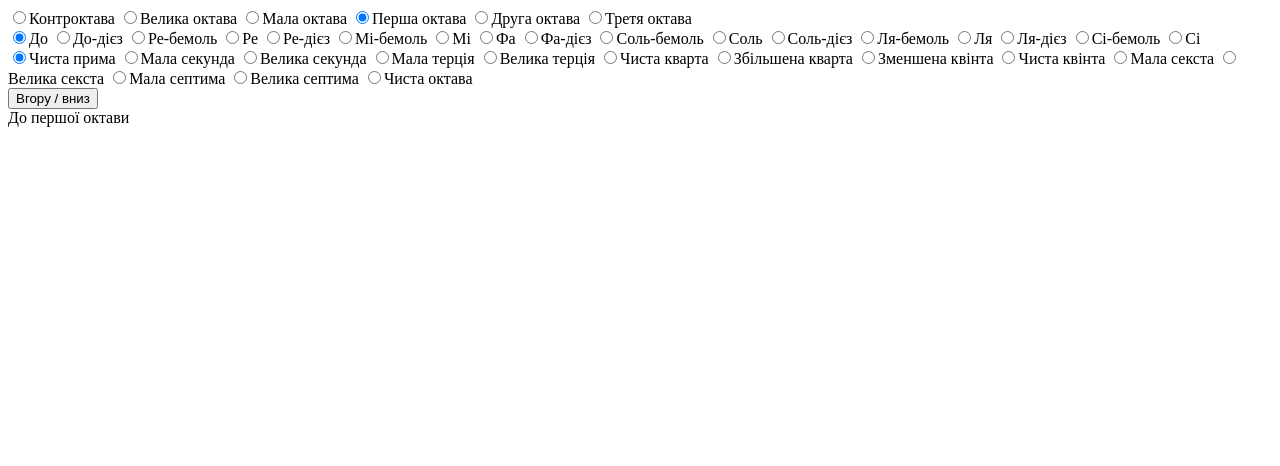
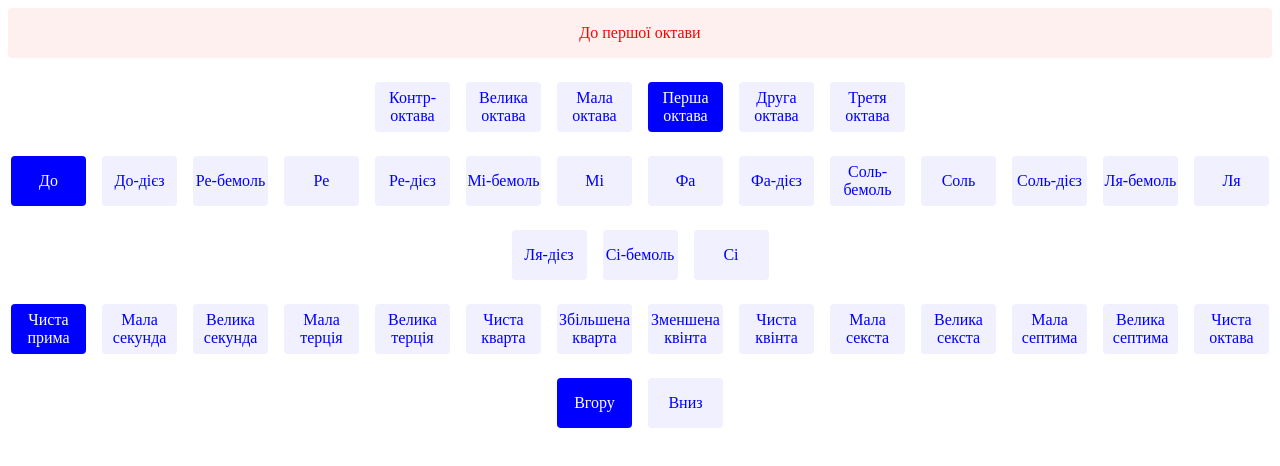
Before and after one commit to OlehKozubJS/music-intervals, a plain HTML site: page index.html in a window 1280 px wide. Drawn offline with Linux system fonts and the light colour scheme.

Commit message:
Add Styles

```diff
--- a/index.html
+++ b/index.html
@@ -8,129 +8,175 @@
     <title>Music Intervals</title>
 </head>
 <body lang="ua">
+    <div class="note-output">До першої октави</div>
+
     <form>
         <label for="oct-c">
-            <input type="radio" name="music-octaves" id="oct-c" oninput="octaveSelect(0)">Контроктава
+            <input type="radio" name="music-octaves" id="oct-c" oninput="octaveSelect(0)">
+            <div class="note-input-text">Контр- октава</div>
         </label>
         <label for="oct-l">
-            <input type="radio" name="music-octaves" id="oct-l" oninput="octaveSelect(1)">Велика октава
+            <input type="radio" name="music-octaves" id="oct-l" oninput="octaveSelect(1)">
+            <div class="note-input-text">Велика октава</div>
         </label>
         <label for="oct-s">
-            <input type="radio" name="music-octaves" id="oct-s" oninput="octaveSelect(2)">Мала октава
+            <input type="radio" name="music-octaves" id="oct-s" oninput="octaveSelect(2)">
+            <div class="note-input-text">Мала октава</div>
         </label>
         <label for="oct-1">
-            <input type="radio" name="music-octaves" id="oct-1" oninput="octaveSelect(3)" checked>Перша октава
+            <input type="radio" name="music-octaves" id="oct-1" oninput="octaveSelect(3)" checked>
+            <div class="note-input-text">Перша октава</div>
         </label>
         <label for="oct-2">
-            <input type="radio" name="music-octaves" id="oct-2" oninput="octaveSelect(4)">Друга октава
+            <input type="radio" name="music-octaves" id="oct-2" oninput="octaveSelect(4)">
+            <div class="note-input-text">Друга октава</div>
         </label>
         <label for="oct-3">
-            <input type="radio" name="music-octaves" id="oct-3" oninput="octaveSelect(5)">Третя октава
+            <input type="radio" name="music-octaves" id="oct-3" oninput="octaveSelect(5)">
+            <div class="note-input-text">Третя октава</div>
         </label>
     </form>
 
     <form>
         <label for="note-c">
-            <input type="radio" name="music-notes" id="note-c" oninput="noteSelect('7 12')" checked>До
+            <input type="radio" name="music-notes" id="note-c" oninput="noteSelect('7 12')" checked>
+            <div class="note-input-text">До</div>
         </label>
         <label for="note-c-sharp">
-            <input type="radio" name="music-notes" id="note-c-sharp" oninput="noteSelect('7 13')">До-дієз
+            <input type="radio" name="music-notes" id="note-c-sharp" oninput="noteSelect('7 13')">
+            <div class="note-input-text">До-дієз</div>
         </label>
         <label for="note-d-flat">
-            <input type="radio" name="music-notes" id="note-d-flat" oninput="noteSelect('8 13')">Ре-бемоль
+            <input type="radio" name="music-notes" id="note-d-flat" oninput="noteSelect('8 13')">
+            <div class="note-input-text">Ре-бемоль</div>
         </label>
         <label for="note-d">
-            <input type="radio" name="music-notes" id="note-d" oninput="noteSelect('8 14')">Ре
+            <input type="radio" name="music-notes" id="note-d" oninput="noteSelect('8 14')">
+            <div class="note-input-text">Ре</div>
         </label>
         <label for="note-d-sharp">
-            <input type="radio" name="music-notes" id="note-d-sharp" oninput="noteSelect('8 15')">Ре-дієз
+            <input type="radio" name="music-notes" id="note-d-sharp" oninput="noteSelect('8 15')">
+            <div class="note-input-text">Ре-дієз</div>
         </label>
         <label for="note-e-flat">
-            <input type="radio" name="music-notes" id="note-e-flat" oninput="noteSelect('9 15')">Мі-бемоль
+            <input type="radio" name="music-notes" id="note-e-flat" oninput="noteSelect('9 15')">
+            <div class="note-input-text">Мі-бемоль</div>
         </label>
         <label for="note-e">
-            <input type="radio" name="music-notes" id="note-e" oninput="noteSelect('9 16')">Мі
+            <input type="radio" name="music-notes" id="note-e" oninput="noteSelect('9 16')">
+            <div class="note-input-text">Мі</div>
         </label>
         <label for="note-f">
-            <input type="radio" name="music-notes" id="note-f" oninput="noteSelect('10 17')">Фа
+            <input type="radio" name="music-notes" id="note-f" oninput="noteSelect('10 17')">
+            <div class="note-input-text">Фа</div>
         </label>
         <label for="note-f-sharp">
-            <input type="radio" name="music-notes" id="note-f-sharp" oninput="noteSelect('10 18')">Фа-дієз
+            <input type="radio" name="music-notes" id="note-f-sharp" oninput="noteSelect('10 18')">
+            <div class="note-input-text">Фа-дієз</div>
         </label>
         <label for="note-g-flat">
-            <input type="radio" name="music-notes" id="note-g-flat" oninput="noteSelect('11 18')">Соль-бемоль
+            <input type="radio" name="music-notes" id="note-g-flat" oninput="noteSelect('11 18')">
+            <div class="note-input-text">Соль-бемоль</div>
         </label>
         <label for="note-g">
-            <input type="radio" name="music-notes" id="note-g" oninput="noteSelect('11 19')">Соль
+            <input type="radio" name="music-notes" id="note-g" oninput="noteSelect('11 19')">
+            <div class="note-input-text">Соль</div>
         </label>
         <label for="note-g-sharp">
-            <input type="radio" name="music-notes" id="note-g-sharp" oninput="noteSelect('11 20')">Соль-дієз
+            <input type="radio" name="music-notes" id="note-g-sharp" oninput="noteSelect('11 20')">
+            <div class="note-input-text">Соль-дієз</div>
         </label>
         <label for="note-a-flat">
-            <input type="radio" name="music-notes" id="note-a-flat" oninput="noteSelect('12 20')">Ля-бемоль
+            <input type="radio" name="music-notes" id="note-a-flat" oninput="noteSelect('12 20')">
+            <div class="note-input-text">Ля-бемоль</div>
         </label>
         <label for="note-a">
-            <input type="radio" name="music-notes" id="note-a" oninput="noteSelect('12 21')">Ля
+            <input type="radio" name="music-notes" id="note-a" oninput="noteSelect('12 21')">
+            <div class="note-input-text">Ля</div>
         </label>
         <label for="note-a-sharp">
-            <input type="radio" name="music-notes" id="note-a-sharp" oninput="noteSelect('12 22')">Ля-дієз
+            <input type="radio" name="music-notes" id="note-a-sharp" oninput="noteSelect('12 22')">
+            <div class="note-input-text">Ля-дієз</div>
         </label>
         <label for="note-b-flat">
-            <input type="radio" name="music-notes" id="note-b-flat" oninput="noteSelect('13 22')">Сі-бемоль
+            <input type="radio" name="music-notes" id="note-b-flat" oninput="noteSelect('13 22')">
+            <div class="note-input-text">Сі-бемоль</div>
         </label>
         <label for="note-b">
-            <input type="radio" name="music-notes" id="note-b" oninput="noteSelect('13 23')">Сі
+            <input type="radio" name="music-notes" id="note-b" oninput="noteSelect('13 23')">
+            <div class="note-input-text">Сі</div>
         </label>
     </form>
 
     <form>
         <label for="perfect-unison">
-            <input type="radio" name="music-intervals" id="perfect-unison" oninput="intervalSelect('0 0')" checked>Чиста прима
+            <input type="radio" name="music-intervals" id="perfect-unison" oninput="intervalSelect('0 0')" checked>
+            <div class="note-input-text">Чиста прима</div>
         </label>
         <label for="minor-second">
-            <input type="radio" name="music-intervals" id="minor-second" oninput="intervalSelect('1 1')">Мала секунда
+            <input type="radio" name="music-intervals" id="minor-second" oninput="intervalSelect('1 1')">
+            <div class="note-input-text">Мала секунда</div>
         </label>
         <label for="major-second">
-            <input type="radio" name="music-intervals" id="major-second" oninput="intervalSelect('1 2')">Велика секунда
+            <input type="radio" name="music-intervals" id="major-second" oninput="intervalSelect('1 2')">
+            <div class="note-input-text">Велика секунда</div>
         </label>
         <label for="minor-third">
-            <input type="radio" name="music-intervals" id="minor-third" oninput="intervalSelect('2 3')">Мала терція
+            <input type="radio" name="music-intervals" id="minor-third" oninput="intervalSelect('2 3')">
+            <div class="note-input-text">Мала терція</div>
         </label>
         <label for="major-third">
-            <input type="radio" name="music-intervals" id="major-third" oninput="intervalSelect('2 4')">Велика терція
+            <input type="radio" name="music-intervals" id="major-third" oninput="intervalSelect('2 4')">
+            <div class="note-input-text">Велика терція</div>
         </label>
         <label for="perfect-fourth">
-            <input type="radio" name="music-intervals" id="perfect-fourth" oninput="intervalSelect('3 5')">Чиста кварта
+            <input type="radio" name="music-intervals" id="perfect-fourth" oninput="intervalSelect('3 5')">
+            <div class="note-input-text">Чиста кварта</div>
         </label>
         <label for="tritone-fourth">
-            <input type="radio" name="music-intervals" id="tritone-fourth" oninput="intervalSelect('3 6')">Збільшена кварта
+            <input type="radio" name="music-intervals" id="tritone-fourth" oninput="intervalSelect('3 6')">
+            <div class="note-input-text">Збільшена кварта</div>
         </label>
         <label for="tritone-fifth">
-            <input type="radio" name="music-intervals" id="tritone-fifth" oninput="intervalSelect('4 6')">Зменшена квінта
+            <input type="radio" name="music-intervals" id="tritone-fifth" oninput="intervalSelect('4 6')">
+            <div class="note-input-text">Зменшена квінта</div>
         </label>
         <label for="perfect-fifth">
-            <input type="radio" name="music-intervals" id="perfect-fifth" oninput="intervalSelect('4 7')">Чиста квінта
+            <input type="radio" name="music-intervals" id="perfect-fifth" oninput="intervalSelect('4 7')">
+            <div class="note-input-text">Чиста квінта</div>
         </label>
         <label for="minor-sixth">
-            <input type="radio" name="music-intervals" id="minor-sixth" oninput="intervalSelect('5 8')">Мала секста
+            <input type="radio" name="music-intervals" id="minor-sixth" oninput="intervalSelect('5 8')">
+            <div class="note-input-text">Мала секста</div>
         </label>
         <label for="major-sixth">
-            <input type="radio" name="music-intervals" id="major-sixth" oninput="intervalSelect('5 9')">Велика секста
+            <input type="radio" name="music-intervals" id="major-sixth" oninput="intervalSelect('5 9')">
+            <div class="note-input-text">Велика секста</div>
         </label>
         <label for="minor-seventh">
-            <input type="radio" name="music-intervals" id="minor-seventh" oninput="intervalSelect('6 10')">Мала септима
+            <input type="radio" name="music-intervals" id="minor-seventh" oninput="intervalSelect('6 10')">
+            <div class="note-input-text">Мала септима</div>
         </label>
         <label for="major-seventh">
-            <input type="radio" name="music-intervals" id="major-seventh" oninput="intervalSelect('6 11')">Велика септима
+            <input type="radio" name="music-intervals" id="major-seventh" oninput="intervalSelect('6 11')">
+            <div class="note-input-text">Велика септима</div>
         </label>
         <label for="perfect-octave">
-            <input type="radio" name="music-intervals" id="perfect-octave" oninput="intervalSelect('7 12')">Чиста октава
+            <input type="radio" name="music-intervals" id="perfect-octave" oninput="intervalSelect('7 12')">
+            <div class="note-input-text">Чиста октава</div>
         </label>
     </form>
 
-    <button oninput="upDown()">Вгору / вниз</button>
-
-    <div class="note-output">До першої октави</div>
+    <form>
+        <label for="interval-up">
+            <input type="radio" name="interval-up-down" id="interval-up" oninput="upDown(1)" checked>
+            <div class="note-input-text">Вгору</div>
+        </label>
+        <label for="interval-down">
+            <input type="radio" name="interval-up-down" id="interval-down" oninput="upDown(-1)">
+            <div class="note-input-text">Вниз</div>
+        </label>
+    </form>
 
     <script src="./script.js"></script>
 </body>
--- a/script.js
+++ b/script.js
@@ -35,8 +35,8 @@ function octaveSelect(octave) {
     compute();
 }
 
-function upDown() {
-    upDownVar *= -1;
+function upDown(arg) {
+    upDownVar = arg;
     compute();
 }
 
--- a/styles.css
+++ b/styles.css
@@ -0,0 +1,43 @@
+form {
+    display: flex;
+    flex-wrap: wrap;
+    justify-content: center;
+    column-gap: 16px;
+    row-gap: 24px;
+    margin-block: 24px;
+}
+
+input {
+    display: none;
+}
+
+.note-input-text {
+    width: 75px;
+    height: 50px;
+    display: flex;
+    justify-content: center;
+    align-items: center;
+    text-align: center;
+    border-radius: 4px;
+    background-color: rgb(240, 240, 255);
+    color: blue;
+    transition: 500ms ease-in-out;
+}
+
+label:hover .note-input-text,
+label:focus .note-input-text,
+input:checked + .note-input-text {
+    background-color: blue;
+    color: white;
+}
+
+.note-output {
+    height: 50px;
+    display: flex;
+    justify-content: center;
+    align-items: center;
+    text-align: center;
+    border-radius: 4px;
+    background-color: rgb(255, 240, 240);
+    color: red;
+}
```
